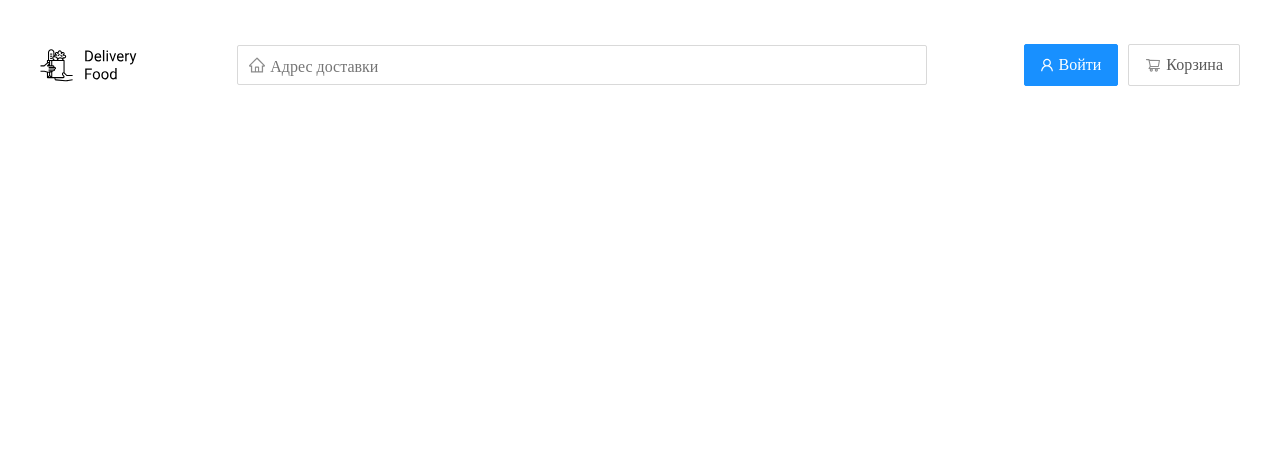
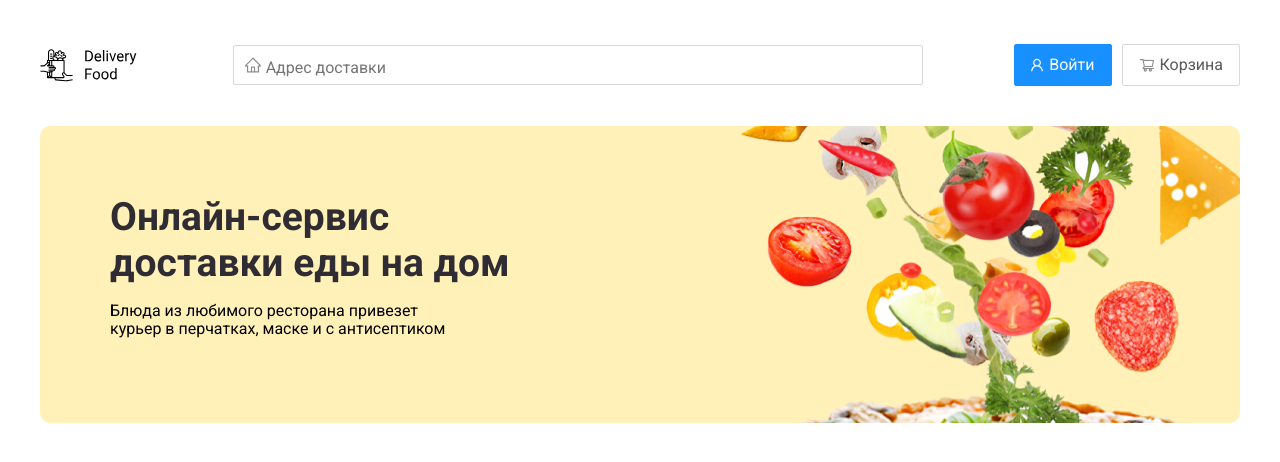
Before and after one commit to Artmmhmz/food, a plain HTML site: page index.html in a window 1280 px wide. Drawn offline with Linux system fonts and the light colour scheme.

Commit message:
add promo

```diff
--- a/index.html
+++ b/index.html
@@ -5,6 +5,9 @@
     <meta http-equiv="X-UA-Compatible" content="IE=edge">
     <meta name="viewport" content="width=device-width, initial-scale=1.0">
     <title>Delivery Food - доставка еды на дом!</title>
+    <link rel="preconnect" href="https://fonts.googleapis.com">
+    <link rel="preconnect" href="https://fonts.gstatic.com" crossorigin>
+    <link href="https://fonts.googleapis.com/css2?family=Roboto:wght@400;700&display=swap" rel="stylesheet">
     <link rel="stylesheet" href="css/style.css">
 </head>
 <body>
@@ -30,6 +33,18 @@
     </header>
     <!-- /.header -->
 
+    <section class="promo">
+        <div class="container">
+            <div class="promo__wrapper">
+                <h1 class="promo__title">Онлайн-сервис <br> доставки еды на дом</h1>
+                <p class="promo_subtitle">
+                    Блюда из любимого ресторана привезет <br> курьер в перчатках, маске и с антисептиком
+                </p>
+            </div>
+        </div>
+        <!-- /.promo__block -->
+    </section>
+    <!-- /.promo -->
 
 
     <footer class="footer"></footer>
--- a/sass/_settings.sass
+++ b/sass/_settings.sass
@@ -1,5 +1,12 @@
 *
     box-sizing: border-box
+
+h1,h2
+    margin: 0
+    padding: 0
+
+body
+    font-family: 'Roboto', sans-serif
 
 .container
     max-width: 1200px
--- a/sass/blocks/_header.sass
+++ b/sass/blocks/_header.sass
@@ -1,5 +1,6 @@
 .header
     padding-top: 44px
+    margin-bottom: 40px
     &-wrapper
         display: flex
         justify-content: space-between
--- /dev/null
+++ b/sass/blocks/_promo.sass
@@ -0,0 +1,17 @@
+.promo
+    &__wrapper
+        background: #FFF1B8 url(../img/svetik.png) top right -200px no-repeat
+        border-radius: 10px
+        padding: 68px 70px
+    &__title
+        font-style: normal
+        font-weight: 700
+        font-size: 39px
+        line-height: 46px
+        color: #302C34
+
+    &__subtitle
+        font-weight: 400
+        font-size: 24px
+        line-height: 28px
+        color: #302C34
--- a/sass/style.sass
+++ b/sass/style.sass
@@ -6,3 +6,5 @@
 @import 'variables'
 // Подключение header
 @import 'blocks/_header'
+// Подключение promo
+@import 'blocks/_promo'
```
Also changed, not shown: css/style.css, img/svetik.png (added), 1 other file.
